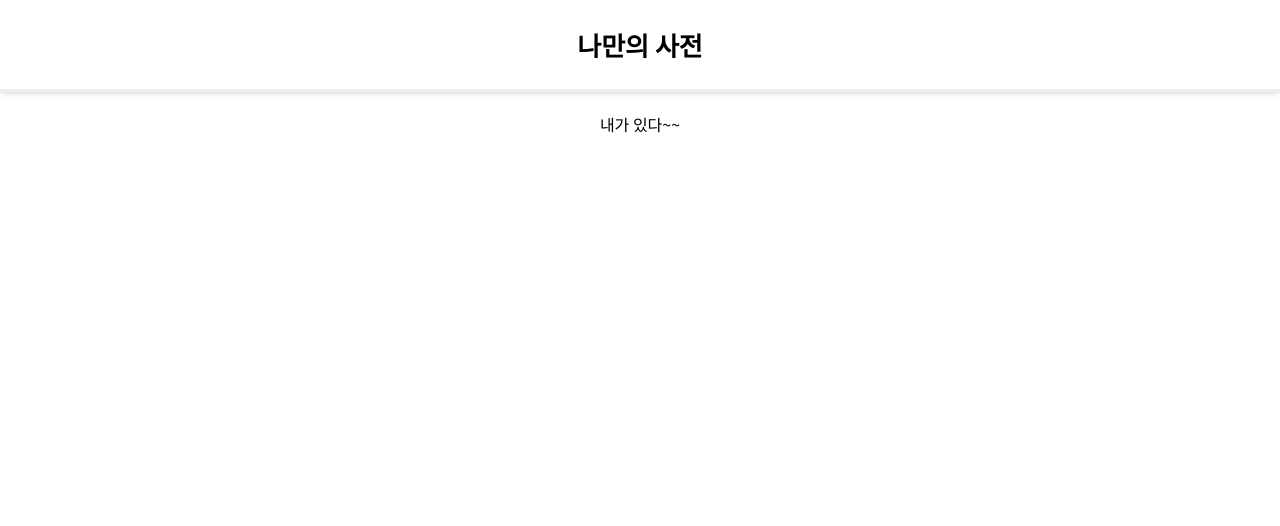
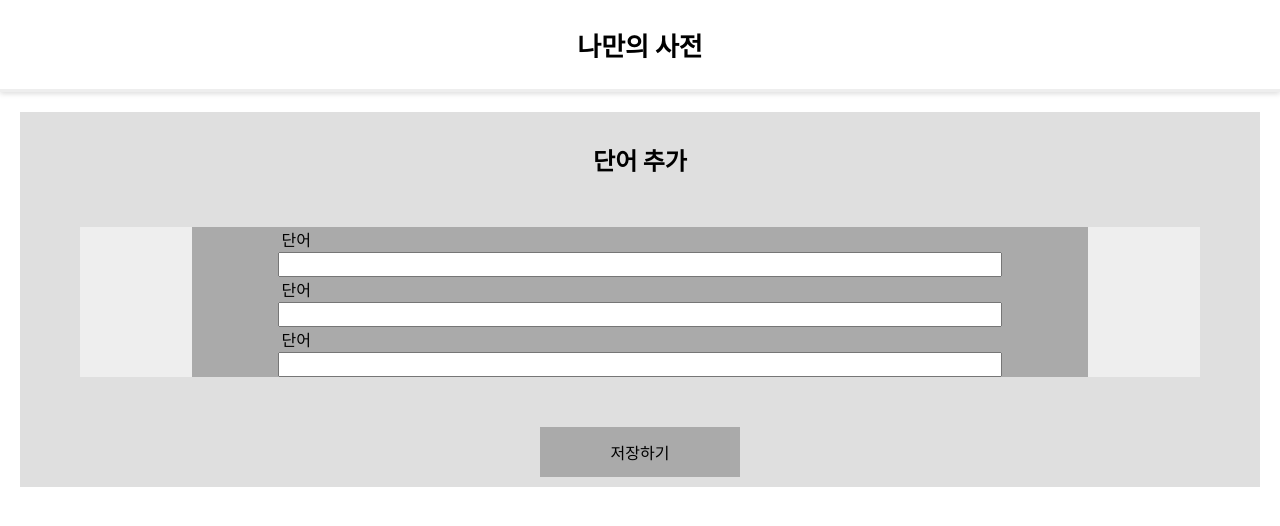
Before and after one commit to crown0205/react-week2, a React (Create React App) app: page /add in a window 1280 px wide. Shown: the top 526 px of the page. Built offline with nearby package versions, Linux system fonts and the light colour scheme.

Commit message:
add page 마크업

```diff
--- a/src/CardAdd.js
+++ b/src/CardAdd.js
@@ -1,13 +1,78 @@
 import React from "react";
+import { useHistory } from "react-router-dom";
 
-function CardAdd(){
+function CardAdd() {
+  const history = useHistory();
   return (
-    <>
     <div>
-      내가 있다~~
+      <div style={{ background: "#dfdfdf", padding: "10px" }}>
+        <h2>단어 추가</h2>
+        <form style={{ background: "#eee", margin: "50px" }}>
+          <div
+            style={{
+              background: "#aaa",
+              marginBottom: "20px",
+              width: "80%",
+              margin: "auto",
+            }}
+          >
+            <label
+              style={{ marginLeft: "10%", textAlign: "left", display: "block" }}
+            >
+              단어
+            </label>
+            <input style={{ width: "80%" }}></input>
+          </div>
+          <div
+            style={{
+              background: "#aaa",
+              marginBottom: "20px",
+              width: "80%",
+              margin: "auto",
+            }}
+          >
+            <label
+              style={{ marginLeft: "10%", textAlign: "left", display: "block" }}
+            >
+              단어
+            </label>
+            <input style={{ width: "80%" }}></input>
+          </div>
+          <div
+            style={{
+              background: "#aaa",
+              marginBottom: "20px",
+              width: "80%",
+              margin: "auto",
+            }}
+          >
+            <label
+              style={{ marginLeft: "10%", textAlign: "left", display: "block" }}
+            >
+              단어
+            </label>
+            <input style={{ width: "80%" }}></input>
+          </div>
+        </form>
+        <div
+          style={{
+            width: "200px",
+            height: "50px",
+            background: "#aaa",
+            display: "flex",
+            justifyContent: "center",
+            alignItems: "center",
+            margin: "auto",
+          }}
+          onClick = {()=> {
+            history.goBack()
+          }}
+        >
+          저장하기
+        </div>
+      </div>
     </div>
-    </>
   );
 }
 
-export default CardAdd
+export default CardAdd;
```
